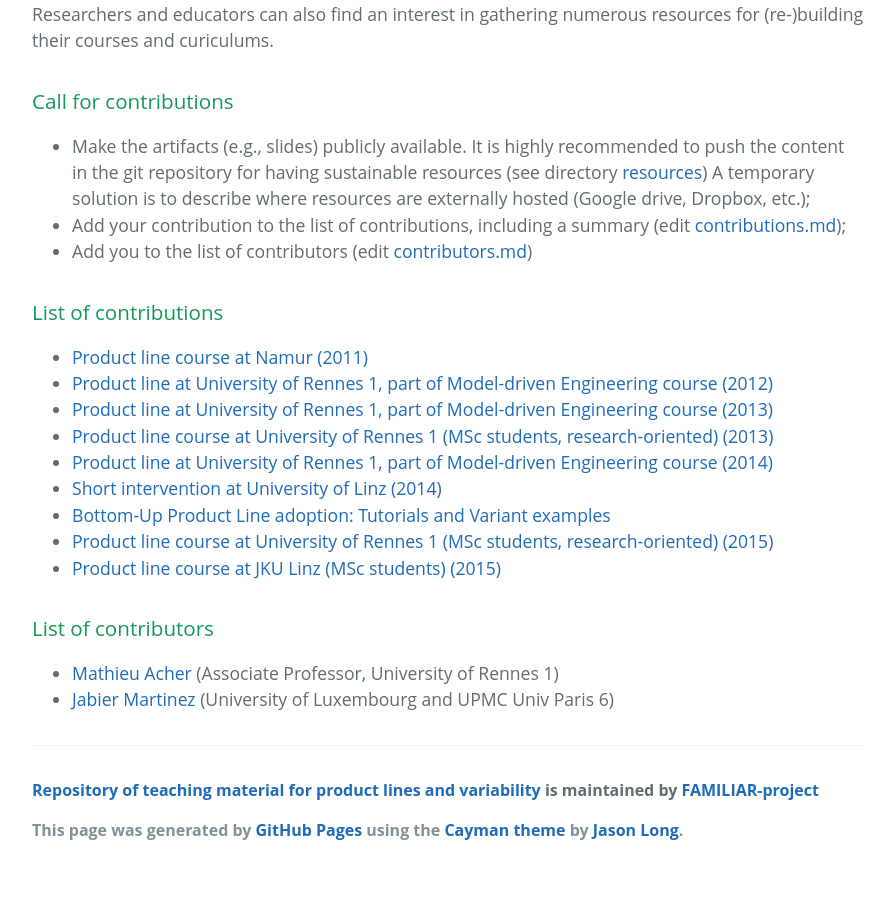
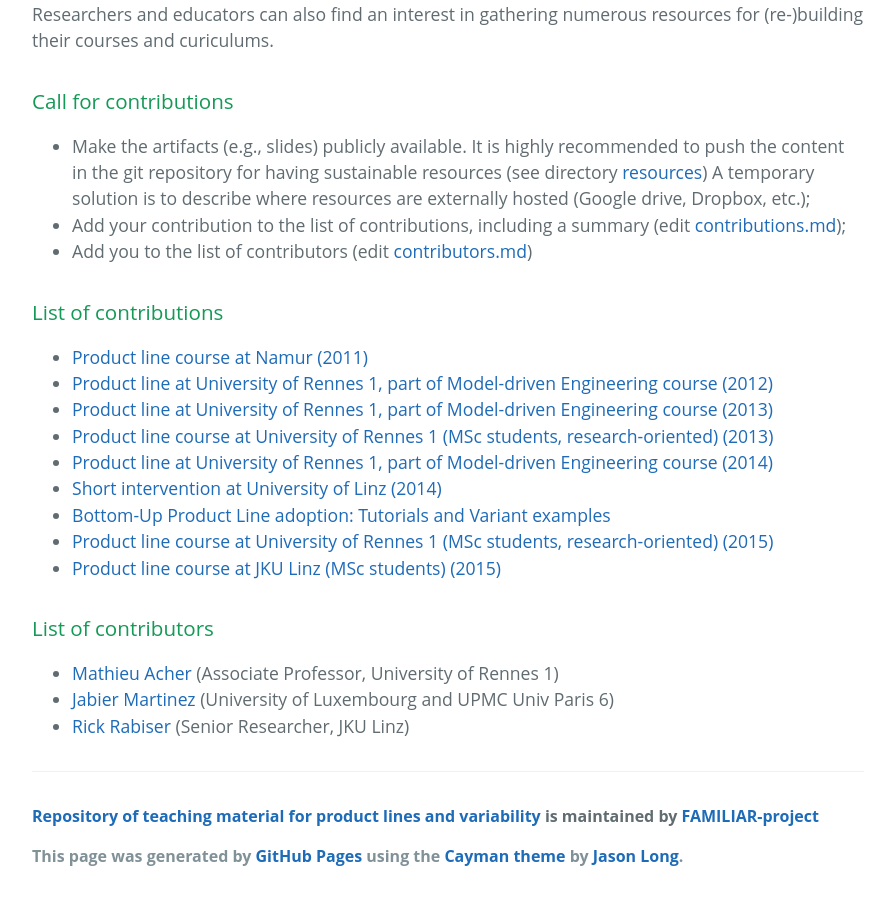
Before and after one commit to FAMILIAR-project/teaching, a Jekyll site: the page built from index.html, in a window 1280 px wide and 900 px high, scrolled down 683 px. Shown: the whole window, without its empty margins (192-1087 px from the left). Built offline with Jekyll 4.4.1, drawn with Linux system fonts in a browser that asks for light colours; before the commit the page ends 1557 px from its top, so only the background shows below that.

Commit message:
Update contributors.md

```diff
--- a/_includes/contributors.md
+++ b/_includes/contributors.md
@@ -2,3 +2,4 @@
 
  * [Mathieu Acher](http://www.mathieuacher.com) (Associate Professor, University of Rennes 1)
  * [Jabier Martinez](http://sites.google.com/site/jabiermartinezwebsite) (University of Luxembourg and UPMC Univ Paris 6)
+ * [Rick Rabiser](http://mevss.jku.at/?page_id=57) (Senior Researcher, JKU Linz)
```
